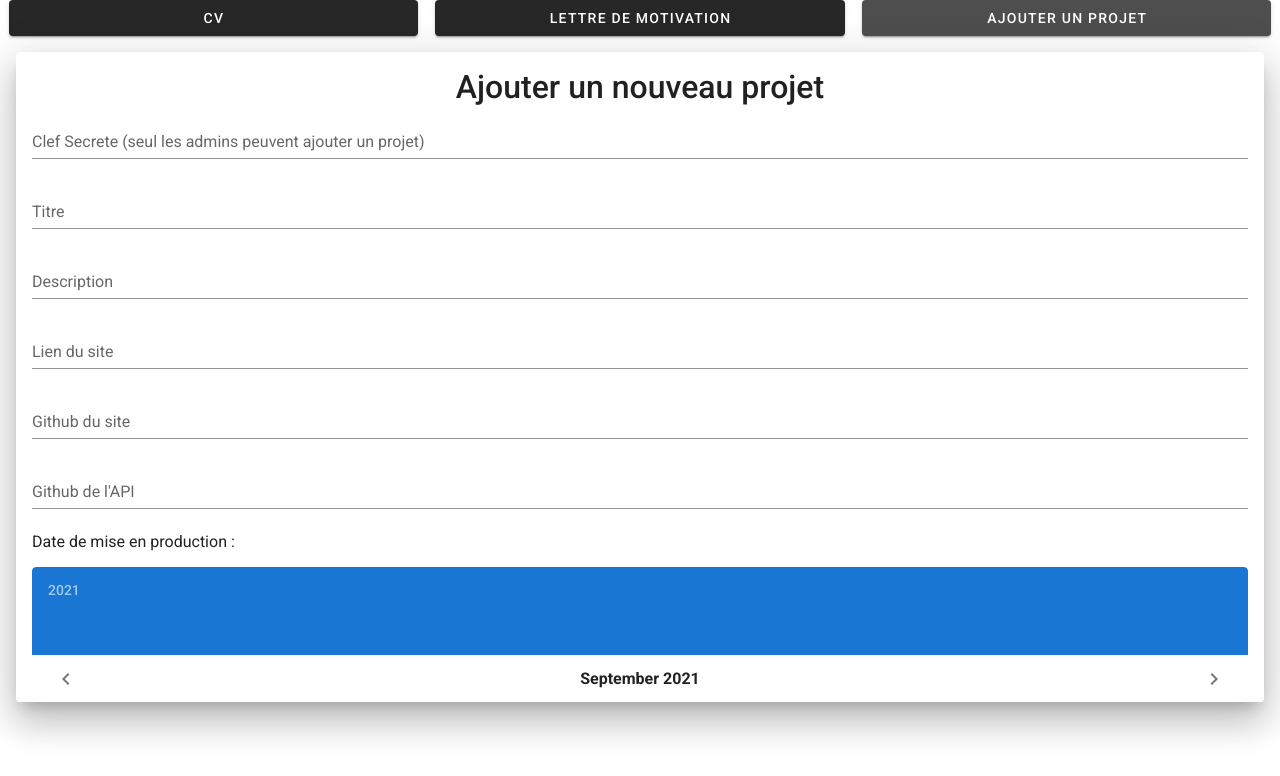
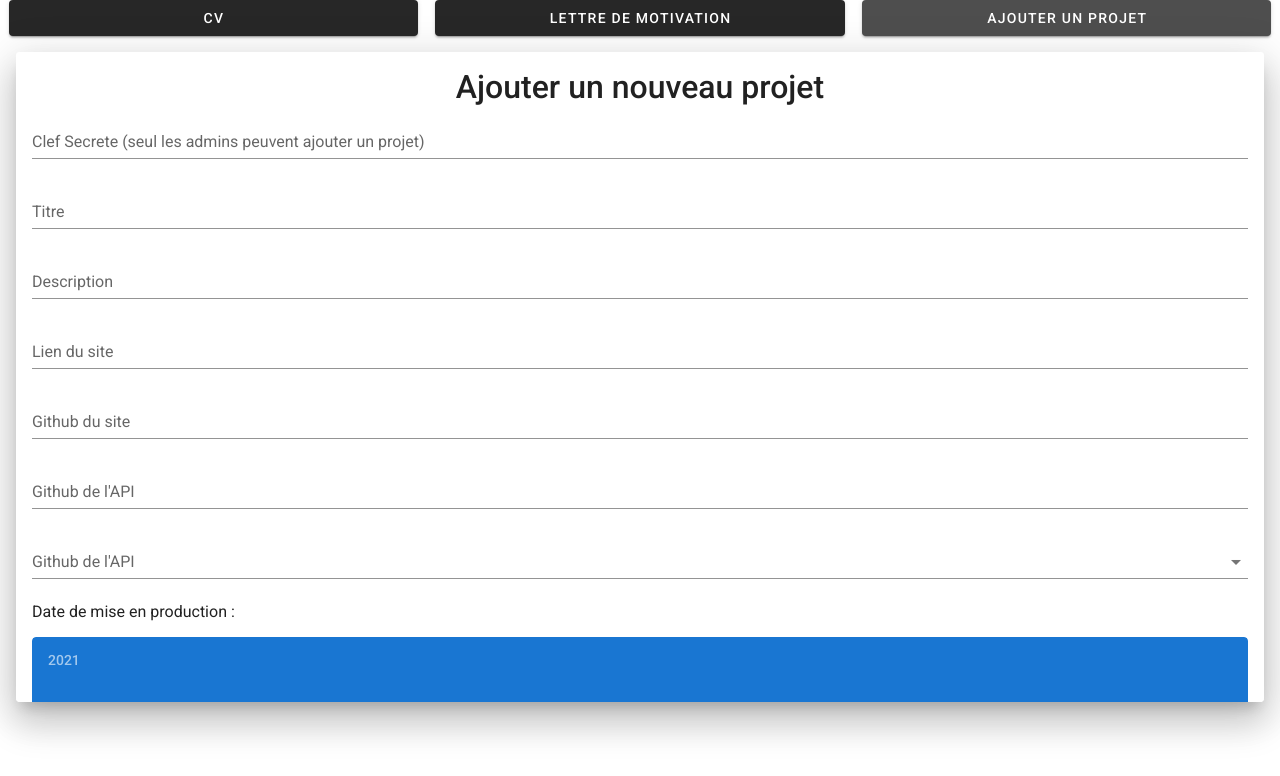
Before and after one commit to AlexisLemaire/alexis-lemaire-cv, a Nuxt app: page /addProject in a window 1280 px wide. Shown: the top 776 px of the page. Built offline with nearby package versions, Linux system fonts and the light colour scheme.

Commit message:
feat: add dev state on projects

```diff
--- a/pages/addProject.vue
+++ b/pages/addProject.vue
@@ -9,6 +9,7 @@
         <v-text-field v-model="project.link" label="Lien du site" />
         <v-text-field v-model="project.github" label="Github du site" />
         <v-text-field v-model="project.githubAPI" label="Github de l'API" />
+        <v-select v-model="project.dev" label="Github de l'API" :items="['Maintenu', 'Abandonné']" />
         <div>Date de mise en production :</div>
         <v-date-picker v-model="project.date" width="100%" />
 
--- a/pages/changeProject/_id.vue
+++ b/pages/changeProject/_id.vue
@@ -9,6 +9,7 @@
         <v-text-field v-model="project.link" label="Lien du site" />
         <v-text-field v-model="project.github" label="Github du site" />
         <v-text-field v-model="project.githubAPI" label="Github de l'API" />
+        <v-select v-model="project.dev" label="Github de l'API" :items="['Maintenu', 'Abandonné']" />
         <div>Date de mise en production :</div>
         <v-date-picker v-model="project.date" width="100%" />
 
--- a/pages/cv.vue
+++ b/pages/cv.vue
@@ -59,6 +59,9 @@
         <h3 class="text-center">{{ selectedProject.title }}</h3>
         <v-card-subtitle class="text-center"> {{ selectedProject.date }} </v-card-subtitle>
         <div>{{ selectedProject.description }}</div>
+        <div>
+          <strong>Développement: {{ selectedProject.dev }}</strong>
+        </div>
         <br />
         <div class="text-center">
           <a :href="selectedProject.link" target="_blank"><v-btn>Site</v-btn></a>
```
